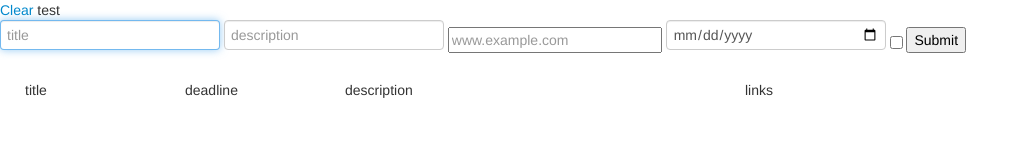
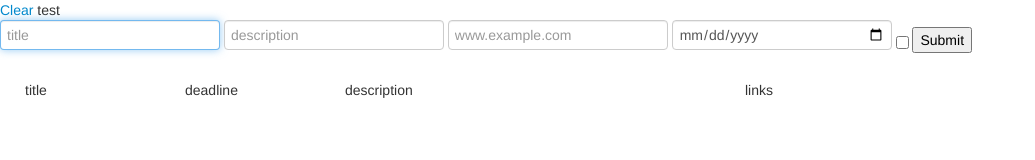
Before and after one commit to mchataigner/h5todolist, a plain HTML site: page index.html in a window 1280 px wide. Shown: the whole page, without its empty margins (0-1035 px from the left). Drawn offline with Linux system fonts and the light colour scheme.

Commit message:
change input type uri to url to have good bootstrap css working

```diff
--- a/index.html
+++ b/index.html
@@ -10,7 +10,7 @@
 		<form novalidate class="simple-form" ng-submit="add()">
 			<input type="text"     placeholder="title"           ng-model="todo.title" name="title" id="title" />
 			<input type="text"     placeholder="description"     ng-model="todo.description" name="description" id="description"/>
-			<input type="uri"      placeholder="www.example.com" ng-model="todo.url" name="url" id="url"/>
+			<input type="url"      placeholder="www.example.com" ng-model="todo.url" name="url" id="url"/>
 			<input type="date"     placeholder="deadline"        ng-model="todo.deadline" name="deadline" id="deadline"/>
 			<input type="checkbox" value="done"                  ng-model="todo.done" name="done" id="done"/>
 			<input type="submit"/>
```
